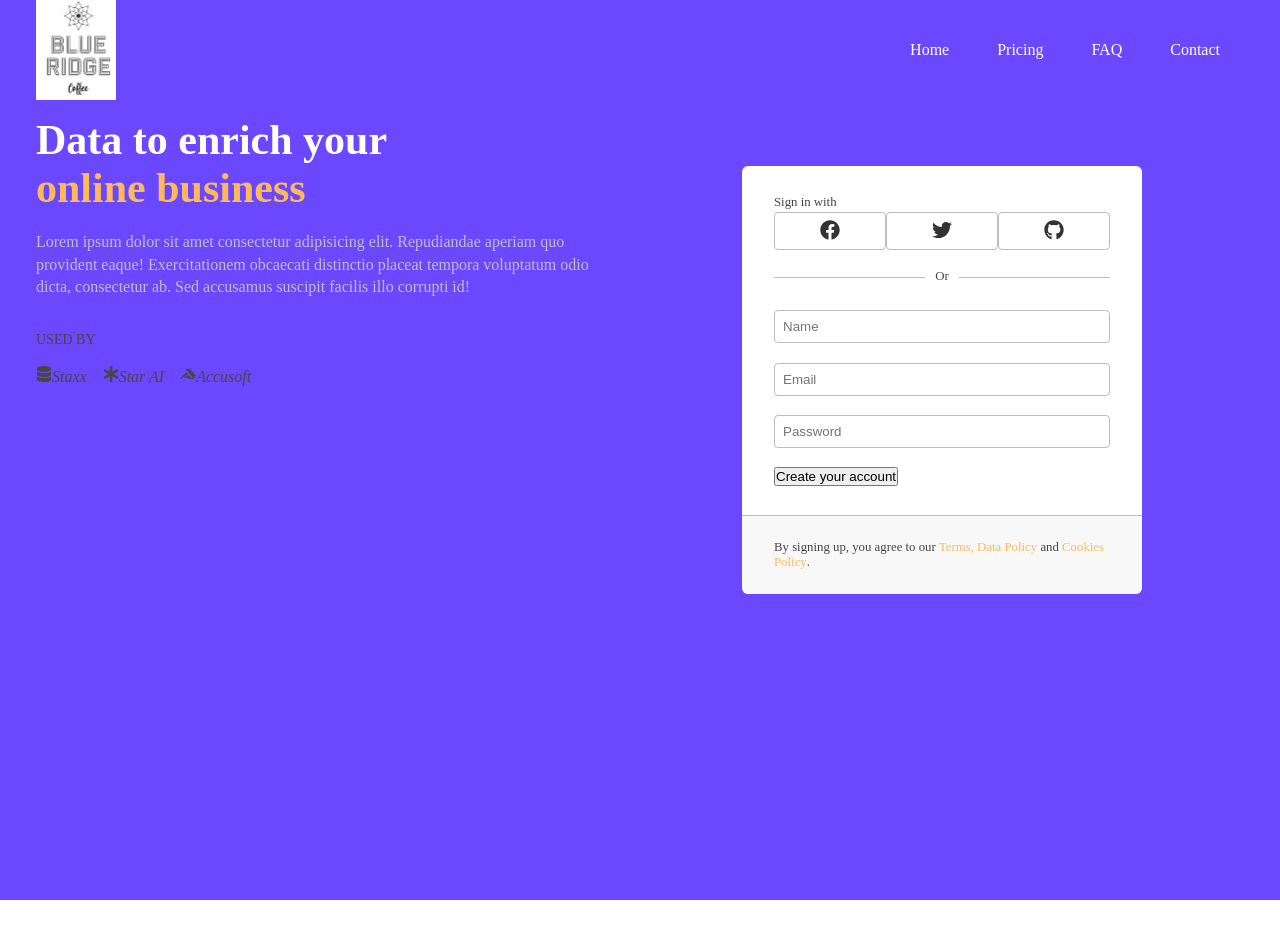
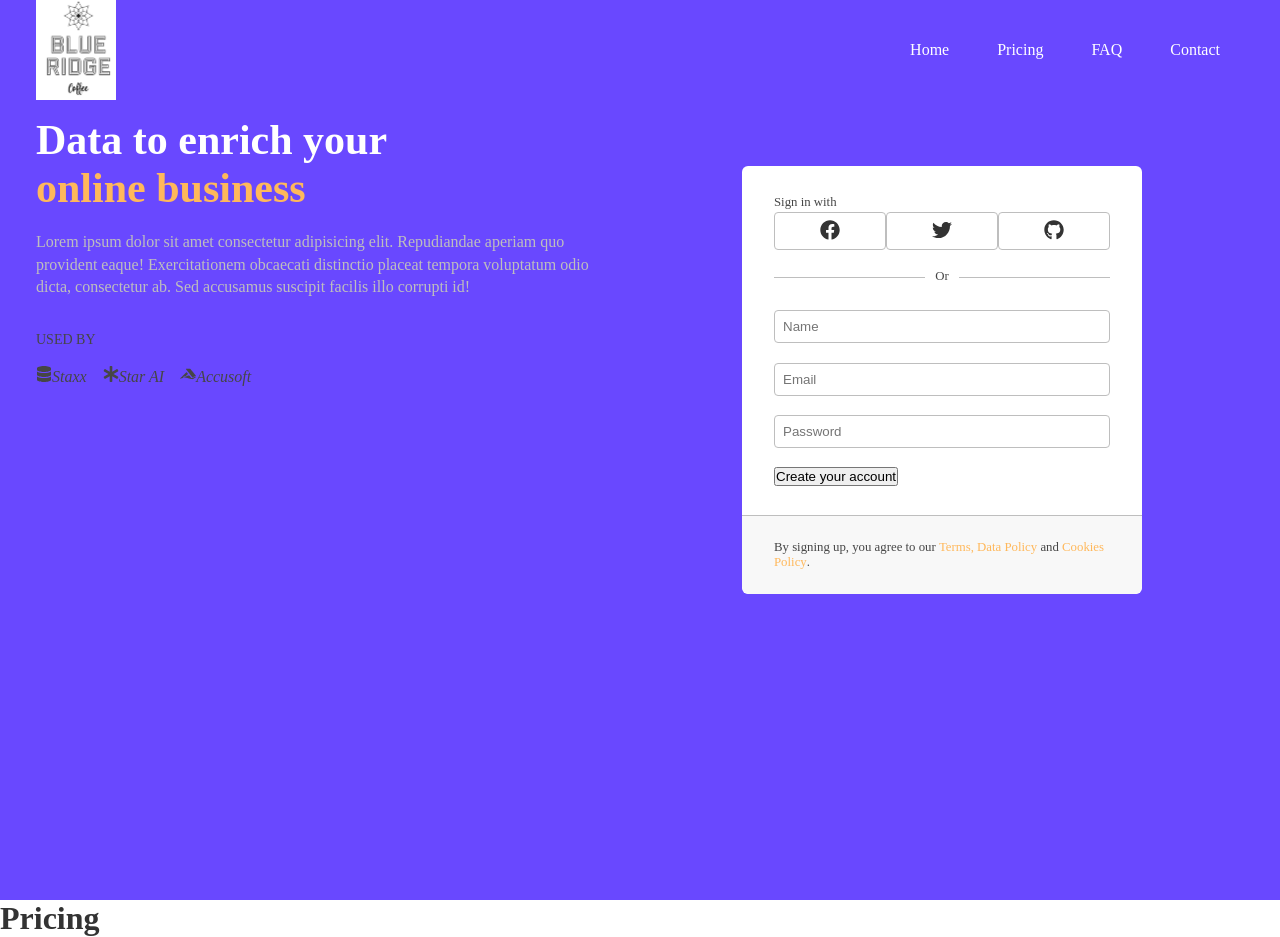
Before and after one commit to FilipiMachado/product-website, a React (Create React App) app: page / in a window 1280 px wide. Before the commit the page ends 900 px from the top, so only its background shows below. Built offline with nearby package versions, Linux system fonts and the light colour scheme.

Commit message:
added navbar

```diff
--- a/src/components/HeroStyles.css
+++ b/src/components/HeroStyles.css
@@ -128,10 +128,10 @@ form input {
   font-weight: 500;
 }
 
-@media screen and (max-width: 768) {
+@media screen and (max-width: 768px) {
   .hero {
+    height: auto;
     width: 100%;
-    height: auto;
   }
 
   .hero .container {
@@ -151,4 +151,8 @@ form input {
   .hero h1 {
     font-size: 32px;
   }
+
+  .hero .col-2 {
+    display: none;
+  }
 }
--- a/src/components/Home.jsx
+++ b/src/components/Home.jsx
@@ -2,6 +2,7 @@ import React from "react";
 // Components
 import Navbar from "./Navbar";
 import Hero from "./Hero";
+import Pricing from "./Pricing";
 // Styles
 import "./HomeStyles.css";
 
@@ -10,6 +11,7 @@ const Home = () => {
     <>
       <Navbar />
       <Hero />
+      <Pricing />
     </>
   );
 };
--- /dev/null
+++ b/src/components/Pricing.jsx
@@ -0,0 +1,13 @@
+import React from 'react'
+// Styles
+import "./PricingStyles.css"
+
+const Pricing = () => {
+    return (
+        <>
+            <h1>Pricing</h1>
+        </>
+    )
+}
+
+export default Pricing
```
Also changed, not shown: src/components/PricingStyles.css (added).
